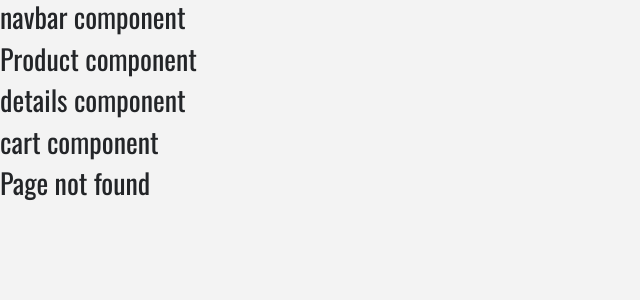
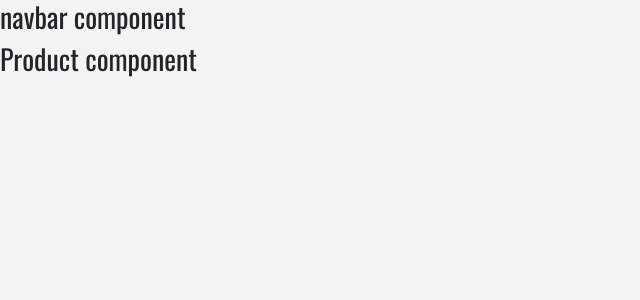
Before and after one commit to mikuhann/store-app, a React (Create React App) app: page / in a window 1280 px wide. Before the commit this address had no page. Shown: the top 300 px of the page, without its empty margins (0-640 px from the left). Built offline with nearby package versions, Linux system fonts and the light colour scheme.

Commit message:
add react router npm and basic routes

```diff
--- a/package.json
+++ b/package.json
@@ -6,6 +6,7 @@
     "bootstrap": "^4.3.1",
     "react": "^16.8.3",
     "react-dom": "^16.8.3",
+    "react-router-dom": "^4.3.1",
     "react-scripts": "2.1.5"
   },
   "scripts": {
--- a/src/App.js
+++ b/src/App.js
@@ -1,4 +1,5 @@
 import React, { Component } from 'react';
+import { Switch, Route } from "react-router-dom";
 
 import Navbar from './components/Navbar';
 import ProductList from './components/ProductList';
@@ -9,17 +10,18 @@ import Default from './components/Default';
 
 import './App.css';
 import 'bootstrap/dist/css/bootstrap.min.css'
-import Product from "./components/Product";
 
 class App extends Component {
   render() {
     return (
         <React.Fragment>
           <Navbar />
-          <ProductList />
-          <Details />
-          <Cart />
-          <Default />
+          <Switch>
+            <Route exact path = '/' component = { ProductList }/>
+            <Route path = '/details' component = { Details }/>
+            <Route path = '/cart' component = { Cart }/>
+            <Route component = { Default }/>
+          </Switch>
         </React.Fragment>
     );
   }
--- a/src/index.js
+++ b/src/index.js
@@ -2,9 +2,15 @@ import React from 'react';
 import ReactDOM from 'react-dom';
 import './index.css';
 import App from './App';
+import {BrowserRouter as Router} from "react-router-dom";
 import * as serviceWorker from './serviceWorker';
 
-ReactDOM.render(<App />, document.getElementById('root'));
+ReactDOM.render(
+  <Router>
+    <App/>
+  </Router>,
+  document.getElementById('root')
+);
 
 // If you want your app to work offline and load faster, you can change
 // unregister() to register() below. Note this comes with some pitfalls.
```
Also changed, not shown: 1 other file (tests, documents, lock files or other folders).
